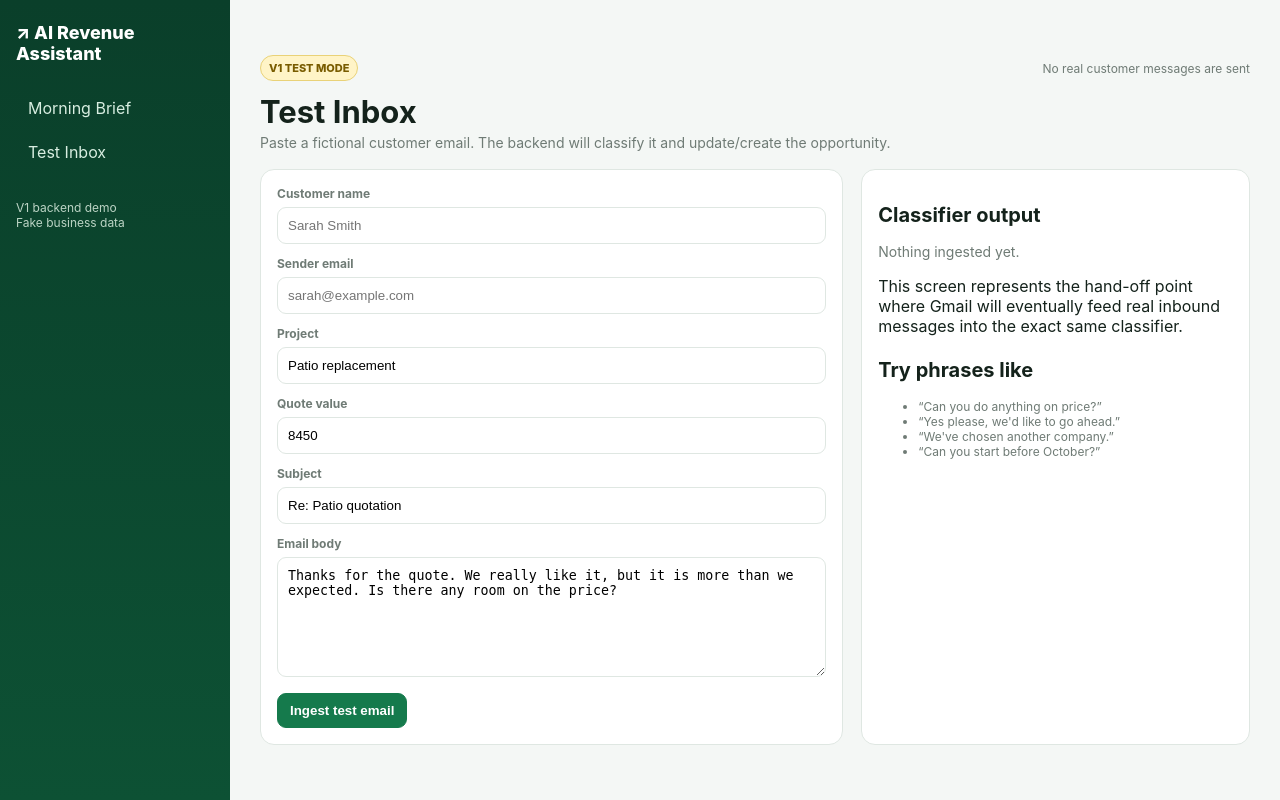
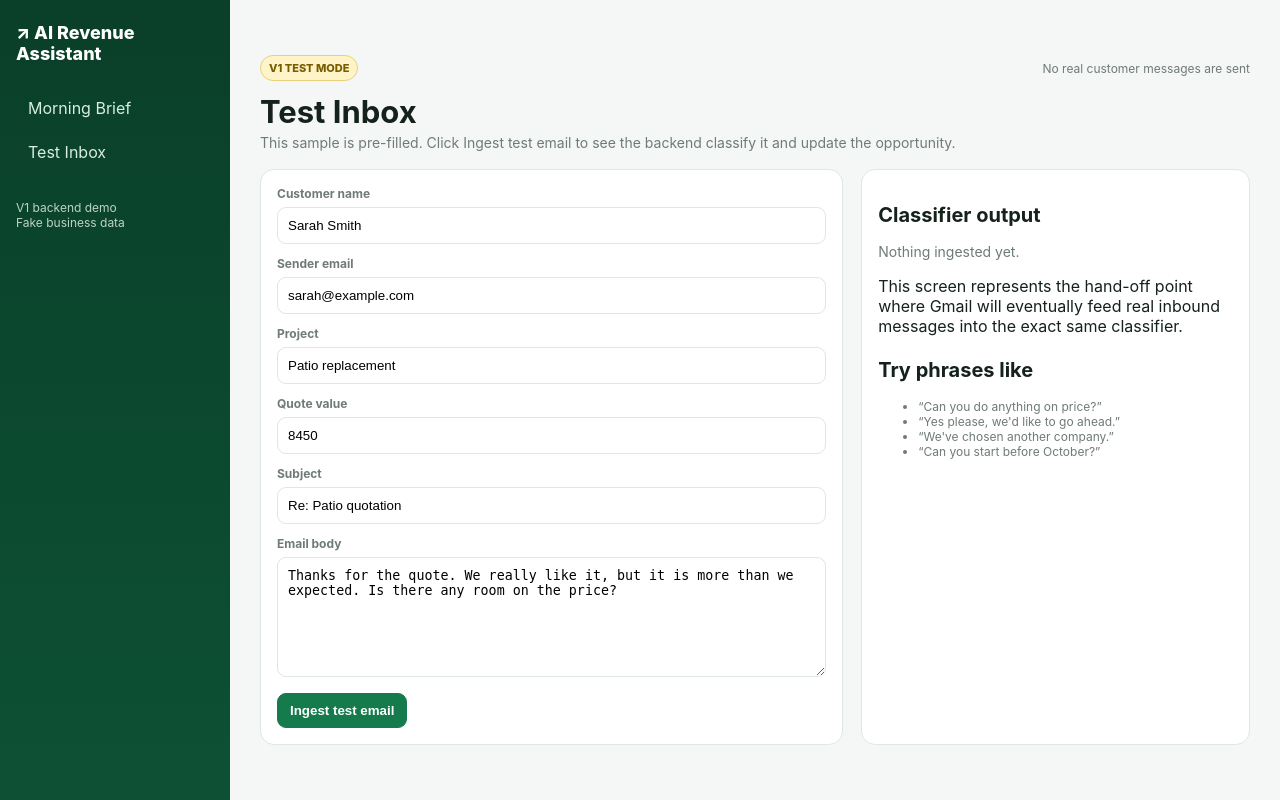
Before and after one commit to paulmcdonagh001-png/ai-revenue-assistant, a Flask app: page /test-inbox in a window 1280 px wide. Run offline with Flask 3, Linux system fonts and the light colour scheme.

Commit message:
Pre-fill Test Inbox sample fields

```diff
--- a/templates/test_inbox.html
+++ b/templates/test_inbox.html
@@ -1,9 +1,9 @@
 {% extends "layout.html" %}{% block content %}
-<h1>Test Inbox</h1><div class="sub">Paste a fictional customer email. The backend will classify it and update/create the opportunity.</div>
+<h1>Test Inbox</h1><div class="sub">This sample is pre-filled. Click Ingest test email to see the backend classify it and update the opportunity.</div>
 <div class="grid2" style="margin-top:18px">
 <form class="card" method="post">
-<div class="field"><label>Customer name</label><input name="customer_name" placeholder="Sarah Smith"></div>
-<div class="field"><label>Sender email</label><input name="sender" type="email" required placeholder="sarah@example.com"></div>
+<div class="field"><label>Customer name</label><input name="customer_name" value="Sarah Smith"></div>
+<div class="field"><label>Sender email</label><input name="sender" type="email" required value="sarah@example.com"></div>
 <div class="field"><label>Project</label><input name="project" value="Patio replacement"></div>
 <div class="field"><label>Quote value</label><input name="quote_value" type="number" value="8450"></div>
 <div class="field"><label>Subject</label><input name="subject" value="Re: Patio quotation"></div>
```
